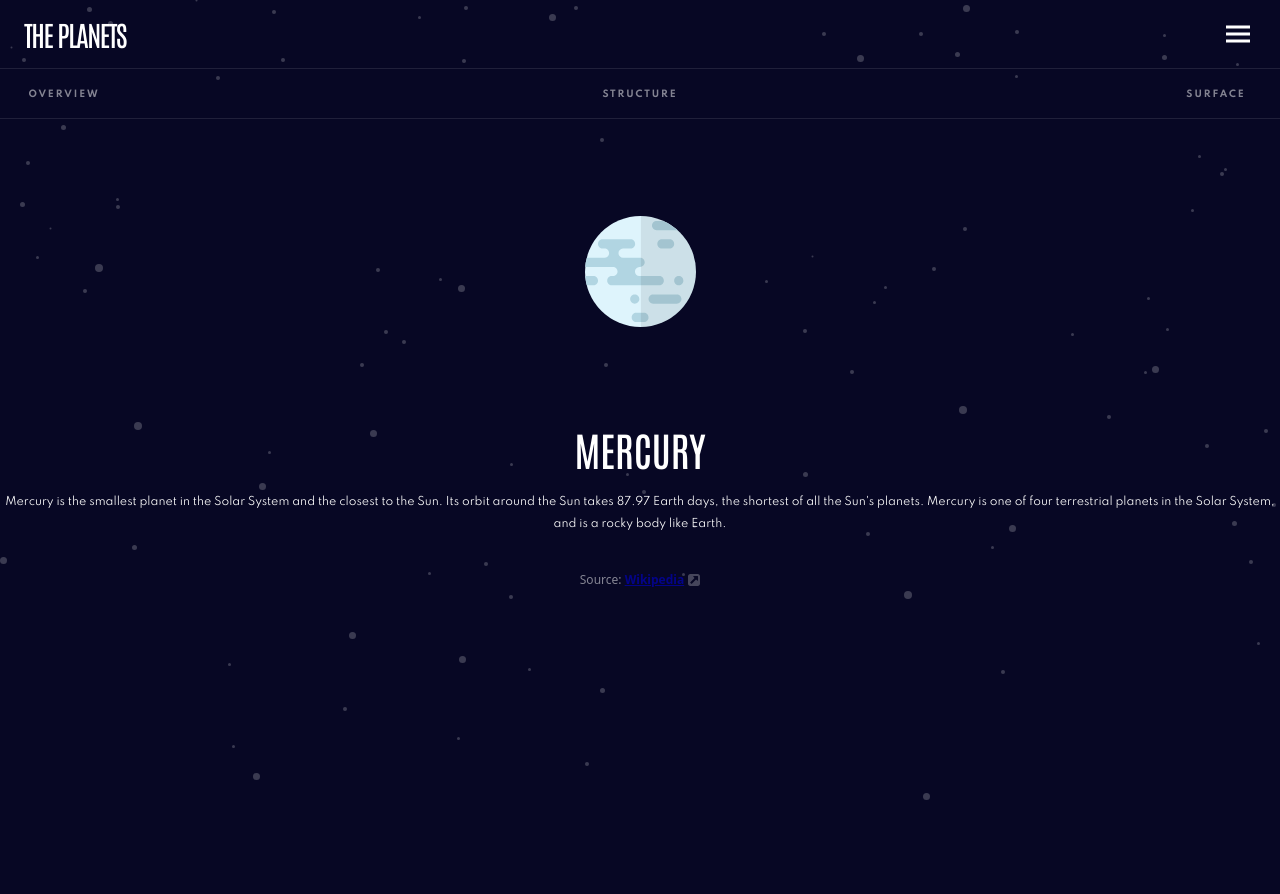
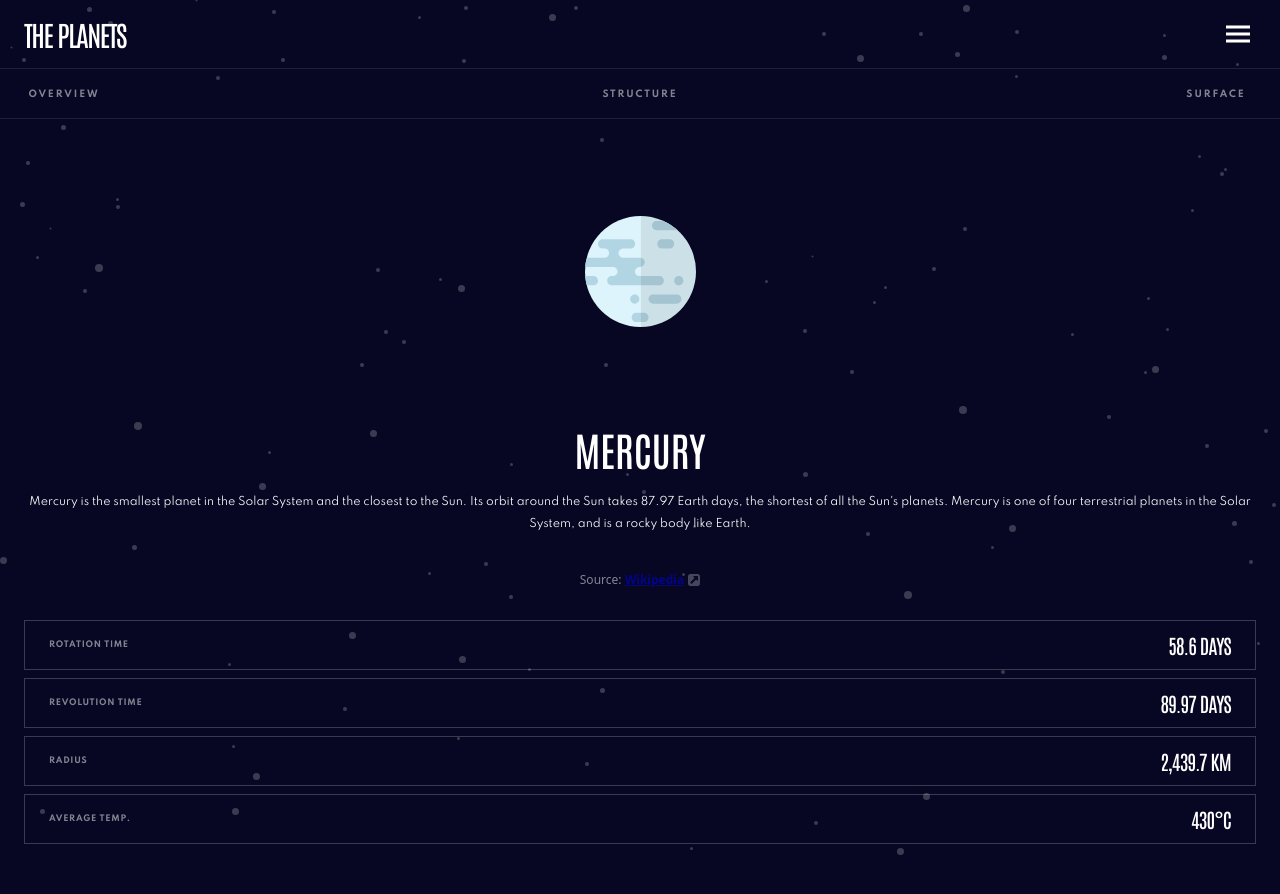
Before and after one commit to babs20/planets-fact-site, a Next.js app: page / in a window 1280 px wide. Shown: the top 894 px of the page. Before the commit the page ends 800 px from the top, so only its background shows below. Built offline with nearby package versions, Linux system fonts and the light colour scheme.

Commit message:
add container to main page for flex spacing

```diff
--- a/pages/index.tsx
+++ b/pages/index.tsx
@@ -2,6 +2,16 @@ import Header from '../components/Header';
 import SectionMenu from '../components/SectionMenu';
 import Planet from '../components/Planet';
 import Information from '../components/Information';
+import Facts from '../components/Facts';
+import styled from 'styled-components';
+
+const PlanetContainer = styled.main`
+  display: flex;
+  flex-direction: column;
+  align-items: center;
+  justify-content: space-around;
+  padding: 0 24px;
+`;
 
 export default function Home() {
   return (
@@ -9,8 +19,11 @@ export default function Home() {
       <Header />
       <main>
         <SectionMenu />
-        <Planet />
-        <Information />
+        <PlanetContainer>
+          <Planet />
+          <Information />
+          <Facts />
+        </PlanetContainer>
       </main>
     </>
   );
```
